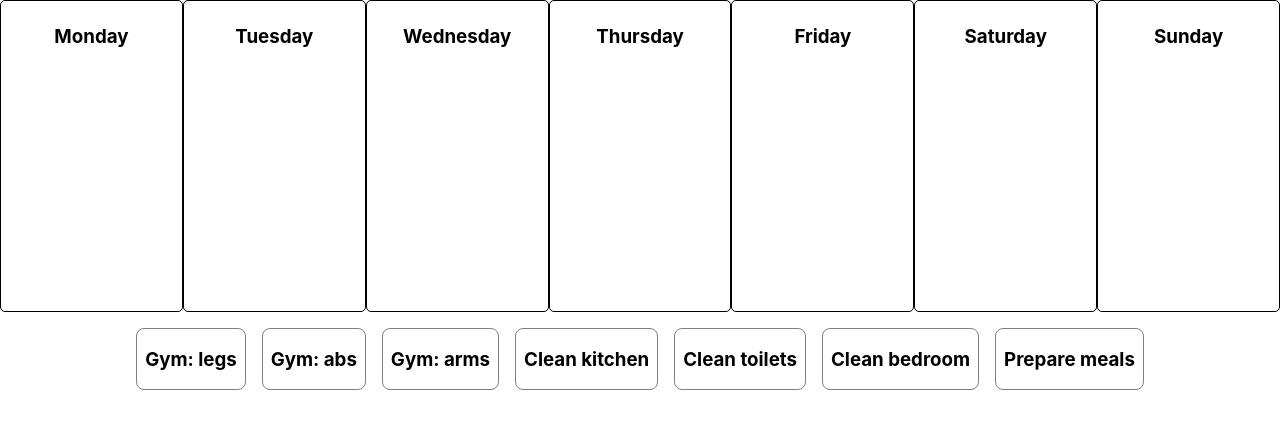
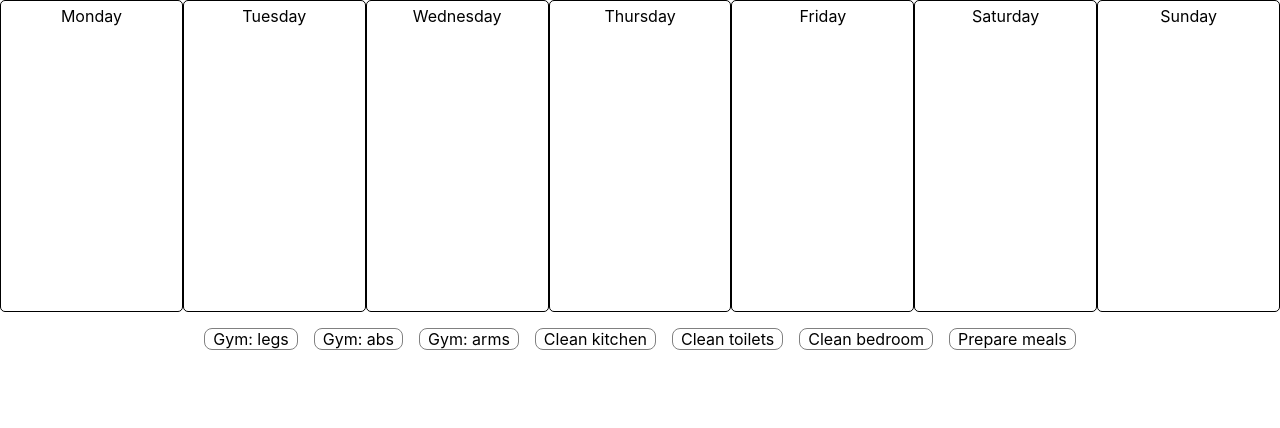
Before and after one commit to anttituomola/meal-planner, a React (Create React App) app: page / in a window 1280 px wide. Shown: the top 428 px of the page. Built offline with nearby package versions, Linux system fonts and the light colour scheme.

Commit message:
Chores as components

```diff
--- /dev/null
+++ b/src/components/Chore.tsx
@@ -0,0 +1,10 @@
+type Props = {
+  chore: string
+}
+
+const Chore = (props: Props) => {
+  return (
+    <div>{props.chore}</div>
+  )
+}
+export default Chore
--- a/src/components/ChoreContainer.tsx
+++ b/src/components/ChoreContainer.tsx
@@ -1,3 +1,5 @@
+import Chore from "./Chore"
+
 type Props = {}
 const ChoreContainer = (props: Props) => {
     const chores = [
@@ -15,7 +17,7 @@ const ChoreContainer = (props: Props) => {
                 {chores.map(chore => {
                     return (
                         <div className="chore_element">
-                            <h3>{chore}</h3>
+                            <Chore chore={chore} />
                         </div>
                     )
                 })}
--- a/src/components/WeekCalendar.tsx
+++ b/src/components/WeekCalendar.tsx
@@ -1,3 +1,4 @@
+import Weekday from './Weekday'
 
 type Props = {}
 
@@ -9,7 +10,7 @@ const WeekCalendar = (props: Props) => {
             {weekDays.map((day, index) => {
                 return (
                     <div className="weekday" key={index}>
-                        <h3>{day}</h3>
+                        <Weekday day={day} />
                     </div>
                 )
             }
--- /dev/null
+++ b/src/components/Weekday.tsx
@@ -0,0 +1,10 @@
+type Props = {
+    day: string
+}
+
+const Weekday = (props: Props) => {
+    return (
+        <div>{props.day}</div>
+    )
+}
+export default Weekday
```
